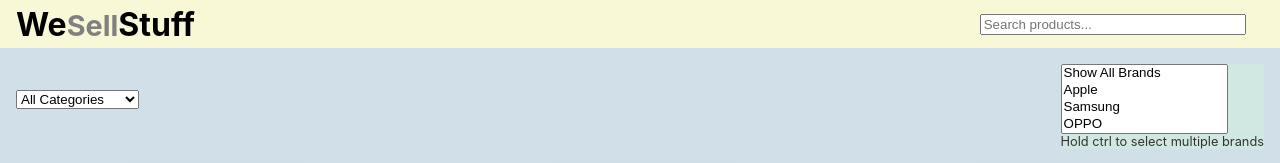
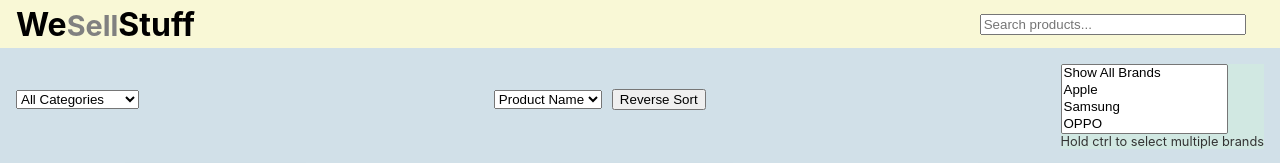
Before and after one commit to Runderbund/product-listing, a React (Create React App) app: page / in a window 1280 px wide. Shown: the top 163 px of the page. Built offline with nearby package versions, Linux system fonts and the light colour scheme; grey boxes are pictures that could not be loaded.

Commit message:
Makes placeholder SortToggle dropdown menu and button to reverse sorting, and adds it to ControlBar component.

```diff
--- a/src/Components/ControlBar/ControlBar.jsx
+++ b/src/Components/ControlBar/ControlBar.jsx
@@ -2,13 +2,18 @@ import React from 'react';
 import CategorySelect from '../CategorySelect/CategorySelect';
 import styles from './ControlBar.module.css';
 import BrandSelect from '../BrandSelect/BrandSelect';
+import SortToggle from '../SortToggle/SortToggle';
 
 
-const ControlBar = ({ category, setCategory, brands, setBrands }) => {
+
+const ControlBar = ({ category, setCategory, sort, setSort, order, setOrder, brands, setBrands }) => {
   return (
     <div className={styles.controlBar}>
       <div className={styles.controlBar_item}>
         <CategorySelect category={category} setCategory={setCategory} />
+      </div>
+      <div className={styles.controlBar_item}>
+        <SortToggle sort={sort} setSort={setSort} order={order} setOrder={setOrder} />
       </div>
       <div className={styles.controlBar_item}>
         <BrandSelect brands={brands} setBrands={setBrands} />
--- a/src/Components/SortToggle/SortToggle.jsx
+++ b/src/Components/SortToggle/SortToggle.jsx
@@ -0,0 +1,27 @@
+import React from "react";
+import styles from './SortToggle.module.css';
+
+const SortToggle = ({ sort, setSort, order, setOrder }) => {
+  const handleSortChange = (event) => {
+    setSort(event.target.value);
+  };
+
+  const handleOrderChange = () => {
+    setOrder(order === "asc" ? "desc" : "asc");
+    // Checks whether the value or order is set to ascending, and sets it to descending. Otherwise, it sets it to ascending.
+  };
+
+  return (
+    <div className={styles.sortToggle}>
+      <select value={sort} onChange={handleSortChange}>
+        <option value="title">Product Name</option>
+        <option value="brand">Brand Name</option>
+        <option value="price">Price</option>
+        <option value="rating">Rating</option>
+      </select>
+      <button onClick={handleOrderChange}>Reverse Sort</button>
+    </div>
+  );
+};
+
+export default SortToggle;
--- a/src/Components/SortToggle/SortToggle.module.css
+++ b/src/Components/SortToggle/SortToggle.module.css
@@ -0,0 +1,3 @@
+  .sortToggle select {
+    margin-right: 10px;
+  }
```
